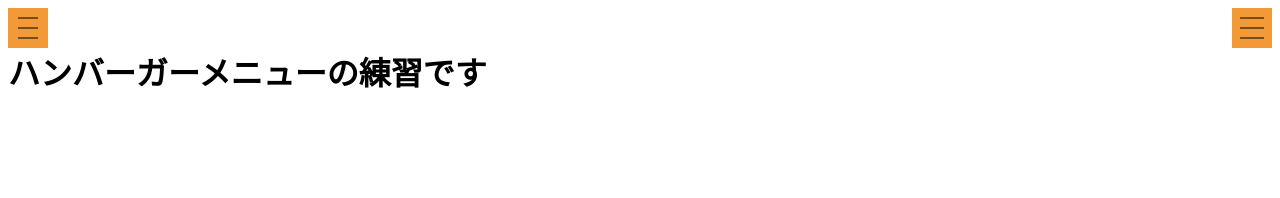
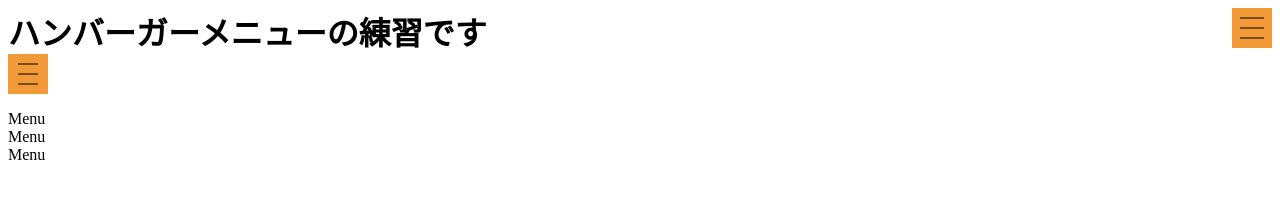
Before and after one commit to mm-masahiro/design-practice, a plain HTML site: page humberger_menu.html in a window 1280 px wide. Drawn offline with Linux system fonts and the light colour scheme.

Commit message:
add menu2

```diff
--- a/css/humb.css
+++ b/css/humb.css
@@ -60,6 +60,11 @@
     margin: 0;
 }
 
+.text2 {
+    list-style: none;
+    padding: 0;
+}
+
 .menu {
     opacity: 0;
     visibility: hidden;
--- a/humberger_menu.html
+++ b/humberger_menu.html
@@ -12,11 +12,7 @@
             <div></div>
         </div>
 
-        <div class="hum2" id="hum2">
-            <div></div>
-            <div></div>
-            <div></div>
-        </div>
+
 
         <h1 class="text">ハンバーガーメニューの練習です</h1>
         <ul class="menu" id="menu">
@@ -26,6 +22,18 @@
             <li>Menu</li>
         </ul>
 
+        <div class="hum2" id="hum2">
+            <div></div>
+            <div></div>
+            <div></div>
+        </div>
+
+        <ul class="text2" id="menu2">
+            <li>Menu</li>
+            <li>Menu</li>
+            <li>Menu</li>
+        </ul>
+
 
         <script src="js/humb.js"></script>
     </body>
```
